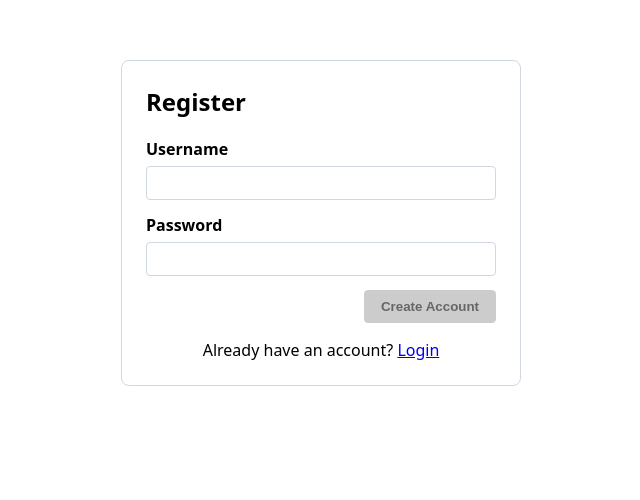
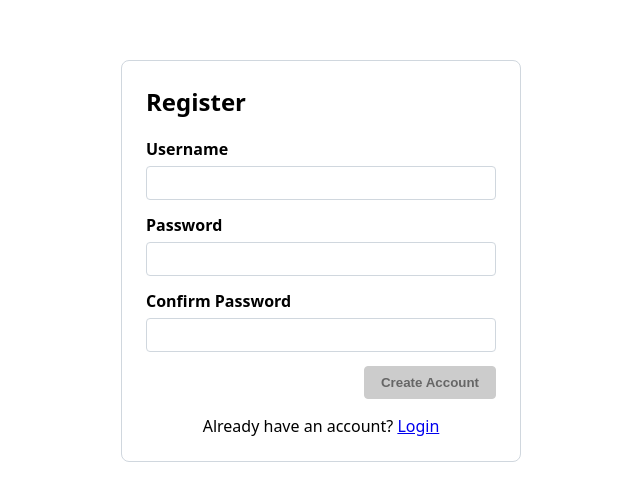
Before and after one commit to jnlfronda/task-list.client, an Angular app: page /register in a window 1280 px wide. Shown: the top 500 px of the page, without its empty margins (319-959 px from the left). Built offline with nearby package versions, Linux system fonts and the light colour scheme.

Commit message:
Add password confirmation field and styling

```diff
--- a/src/app/features/register/register.html
+++ b/src/app/features/register/register.html
@@ -11,12 +11,20 @@
         <input type="password" formControlName="password" autocomplete="new-password">
     </div>
 
+    <div>
+        <label>Confirm Password</label>
+        <input type="password" formControlName="confirmPassword" autocomplete="new-password">
+        @if (!passwordMatch && form.get('confirmPassword')?.touched) {
+            <small class="field-error">Passwords do not match.</small>
+        }
+    </div>
+
     @if (error()) {
         <p class="error">{{ error() }}</p>
     }
 
     <div class="actions">
-        <button type="submit" class="submit-button" [disabled]="form.invalid || loading()">
+        <button type="submit" class="submit-button" [disabled]="form.invalid || loading() ||!passwordMatch">
             {{ loading() ? 'Creating…' : 'Create Account' }}
         </button>
     </div>
--- a/src/app/features/register/register.scss
+++ b/src/app/features/register/register.scss
@@ -64,6 +64,13 @@
             margin: 0 0 12px;
         }
 
+        .field-error {
+            display: block;
+            margin-top: 4px;
+            color: #b91c1c;
+            font-size: 12px;
+        }
+
         .switch {
             margin: 16px 0 0;
             text-align: center;
```
